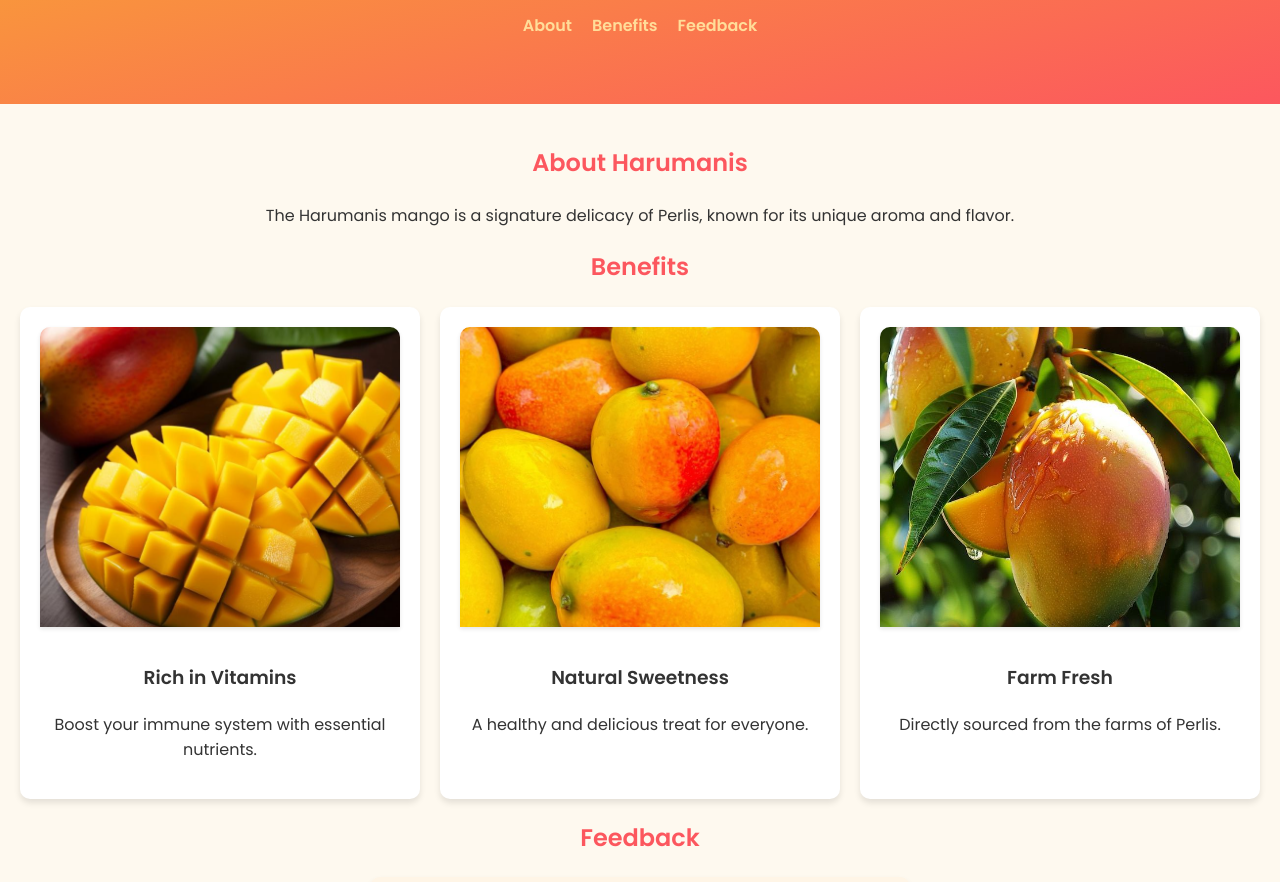
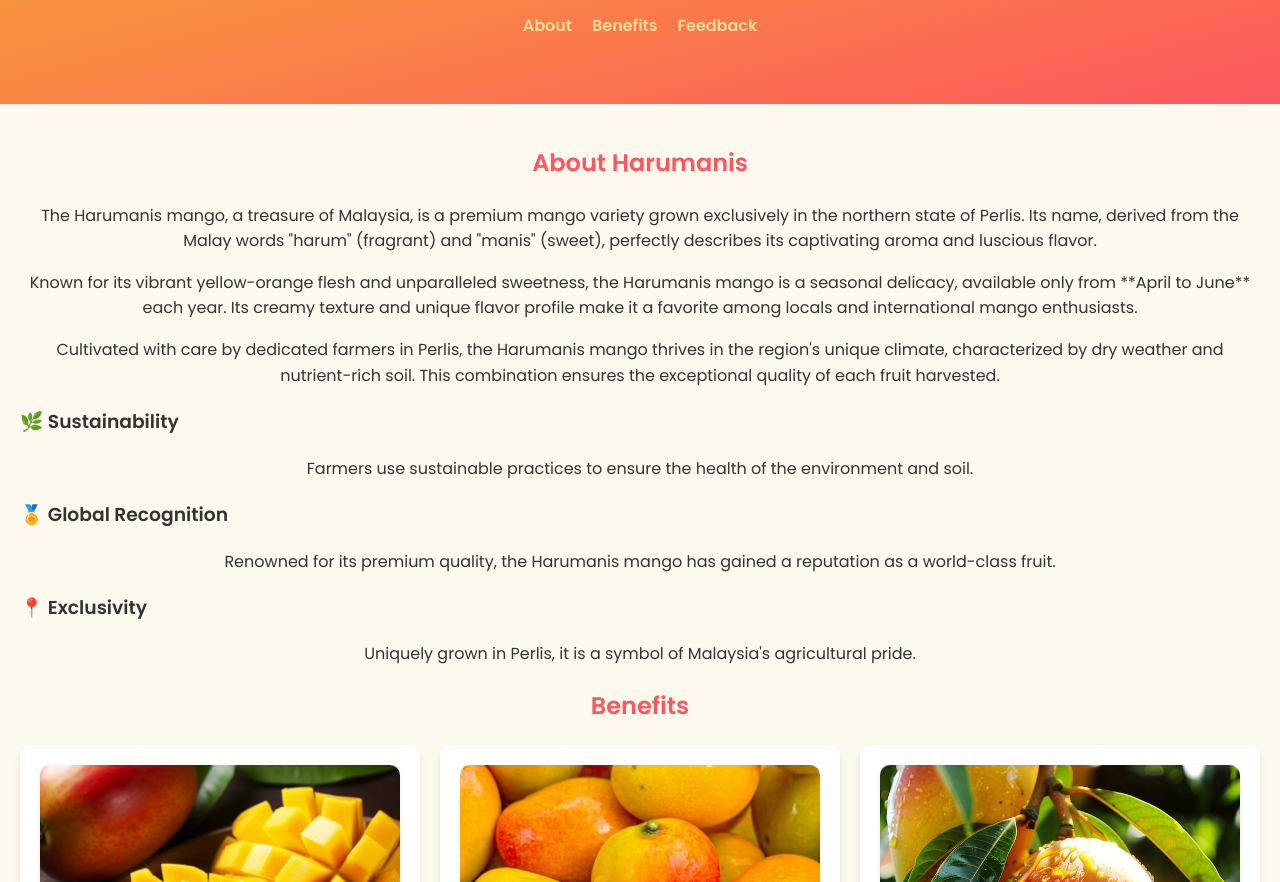
Before and after one commit to yayan4ever/harumanis-mango, a plain HTML site: page index.html in a window 1280 px wide. Shown: the part 218-1100 px from the top of the page. Drawn offline with Linux system fonts and the light colour scheme.

Commit message:
index.html

```diff
--- a/index.html
+++ b/index.html
@@ -3,7 +3,8 @@ Assignment 2: UiTM Perlis Harumanis Mangoes
 Name: NUR AQILA BINTI AZHAR
 Matric No: 2023367775
 Group: RCDCS 251 4A
-Public URL: https://qilaharumanis.tiiny.site/
+Public URL: https://github.com/yayan4ever/harumanis-mango
+            https://yayan4ever.github.io/harumanis-mango/
 -->
 
 <!DOCTYPE html>
@@ -33,8 +34,37 @@ Public URL: https://qilaharumanis.tiiny.site/
     <main>
         <section id="about">
             <h2>About Harumanis</h2>
-            <p>The Harumanis mango is a signature delicacy of Perlis, known for its unique aroma and flavor.</p>
+            <p>
+                The Harumanis mango, a treasure of Malaysia, is a premium mango variety grown exclusively in
+                the northern state of Perlis. Its name, derived from the Malay words "harum" (fragrant)
+                and "manis" (sweet), perfectly describes its captivating aroma and luscious flavor.
+            </p>
+            <p>
+                Known for its vibrant yellow-orange flesh and unparalleled sweetness, the Harumanis mango
+                is a seasonal delicacy, available only from **April to June** each year. Its creamy texture
+                and unique flavor profile make it a favorite among locals and international mango enthusiasts.
+            </p>
+            <p>
+                Cultivated with care by dedicated farmers in Perlis, the Harumanis mango thrives in
+                the region's unique climate, characterized by dry weather and nutrient-rich soil.
+                This combination ensures the exceptional quality of each fruit harvested.
+            </p>
+            <div class="about-highlights">
+                <div class="highlight">
+                    <h3>🌿 Sustainability</h3>
+                    <p>Farmers use sustainable practices to ensure the health of the environment and soil.</p>
+                </div>
+                <div class="highlight">
+                    <h3>🏅 Global Recognition</h3>
+                    <p>Renowned for its premium quality, the Harumanis mango has gained a reputation as a world-class fruit.</p>
+                </div>
+                <div class="highlight">
+                    <h3>📍 Exclusivity</h3>
+                    <p>Uniquely grown in Perlis, it is a symbol of Malaysia's agricultural pride.</p>
+                </div>
+            </div>
         </section>
+
         <section id="benefits">
             <h2>Benefits</h2>
             <div class="card-grid">
```
